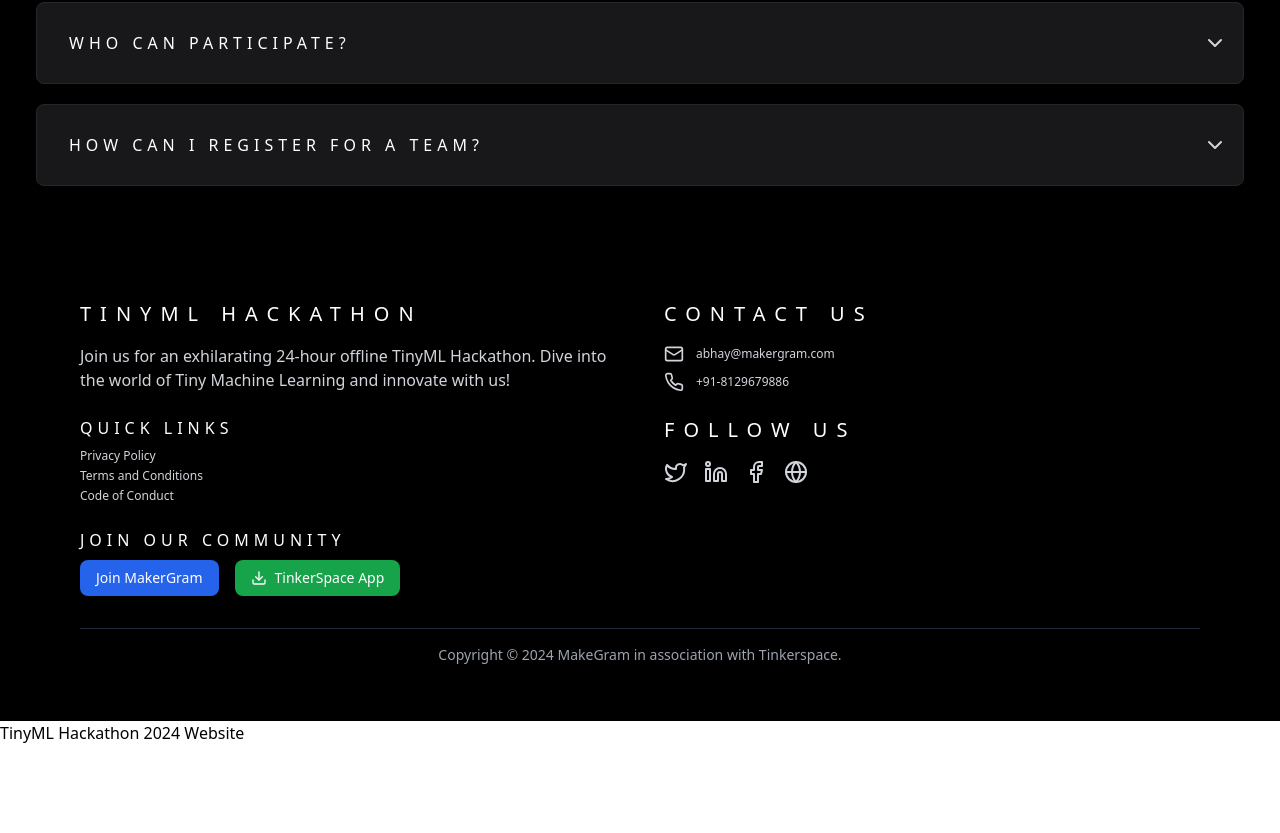
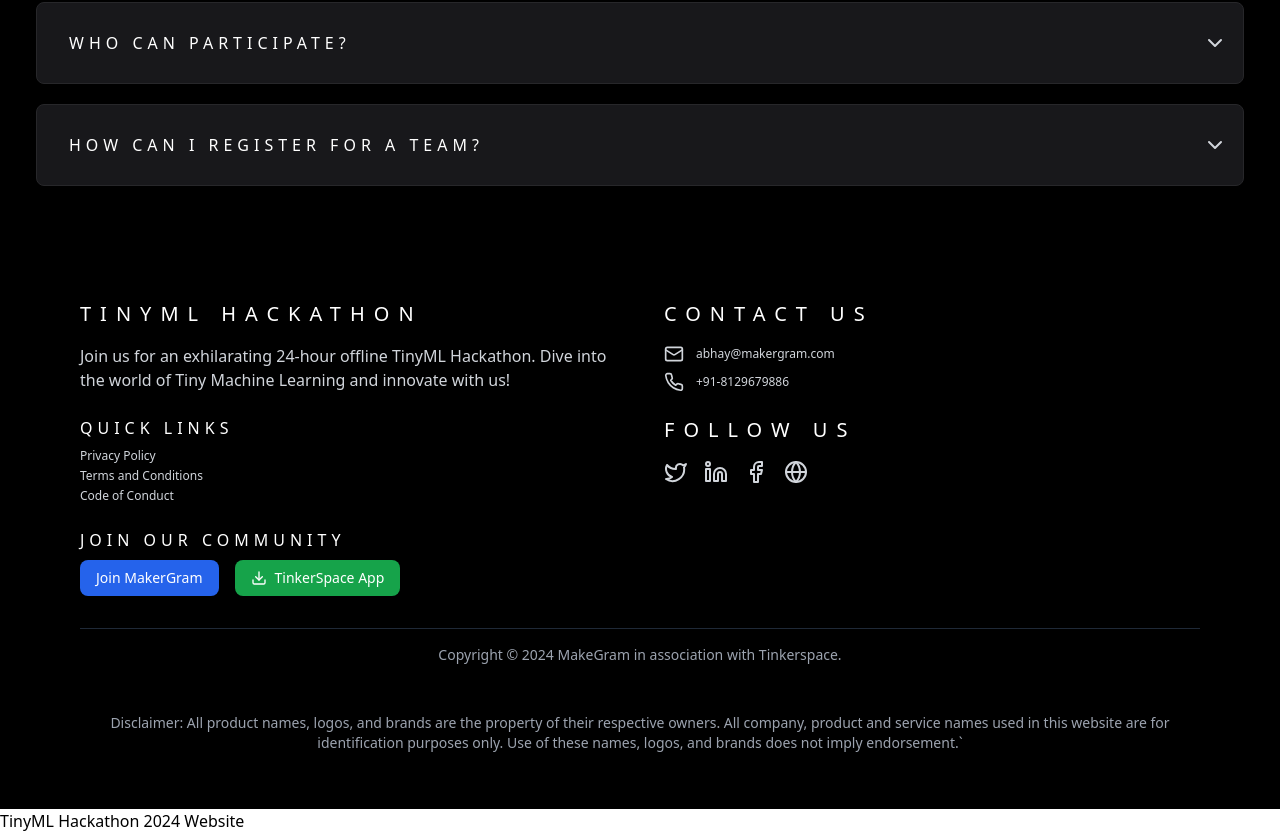
Before and after one commit to MakerGram/tinymlhack2024, a React (Create React App) app: page / in a window 1280 px wide. Shown: the part 8018-8851 px from the top of the page. Before the commit the page ends 8763 px from the top, so only its background shows below. Built offline with nearby package versions, Linux system fonts and the light colour scheme.

Commit message:
change footer

```diff
--- a/src/components/Footer.jsx
+++ b/src/components/Footer.jsx
@@ -132,9 +132,16 @@
           </div>
 
           {/* Copyright */}
+
           <div className="mt-8 pt-4 border-t border-gray-800 text-center text-gray-400 text-sm">
             Copyright © 2024 MakeGram in association with Tinkerspace.
           </div>
+
+
+          <div className="mt-8 pt-4  text-center text-gray-400 text-sm">
+          Disclaimer: All product names, logos, and brands are the property of their respective owners. All company, product and service names used in this website are for identification purposes only. Use of these names, logos, and brands does not imply endorsement.`
+          </div>
+
         </div>
       </div>
     </footer>
```
